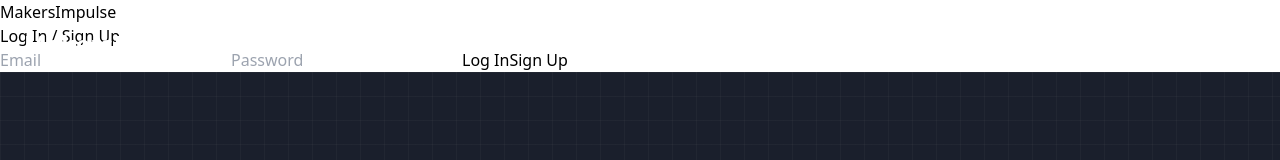
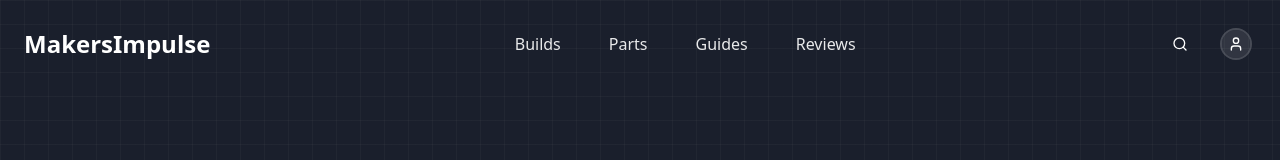
Before and after one commit to EonsofStupidity/MakersImpulse, a React (Vite) app: page / in a window 1280 px wide. Shown: the top 160 px of the page. Built offline with nearby package versions, Linux system fonts and the light colour scheme.

Commit message:
Fix menu overlay issue
Investigate and resolve the menu overlay problem reported by the user, ensuring that the menu functions correctly and does not overlap with the intended layout.
[skip gpt_engineer]

```diff
--- a/src/App.tsx
+++ b/src/App.tsx
@@ -4,7 +4,6 @@ import { TooltipProvider } from "@/components/ui/tooltip";
 import { QueryClient, QueryClientProvider } from "@tanstack/react-query";
 import { BrowserRouter, Routes, Route } from "react-router-dom";
 import { SessionProvider } from "@/components/auth/SessionContext";
-import { Auth } from "@/components/auth/auth";
 import Index from "./pages/Index";
 
 const queryClient = new QueryClient();
@@ -16,13 +15,9 @@ const App = () => (
         <Toaster />
         <Sonner />
         <BrowserRouter>
-          <div>
-            <h1>MakersImpulse</h1>
-            <Auth />
-            <Routes>
-              <Route path="/" element={<Index />} />
-            </Routes>
-          </div>
+          <Routes>
+            <Route path="/" element={<Index />} />
+          </Routes>
         </BrowserRouter>
       </TooltipProvider>
     </QueryClientProvider>
```
